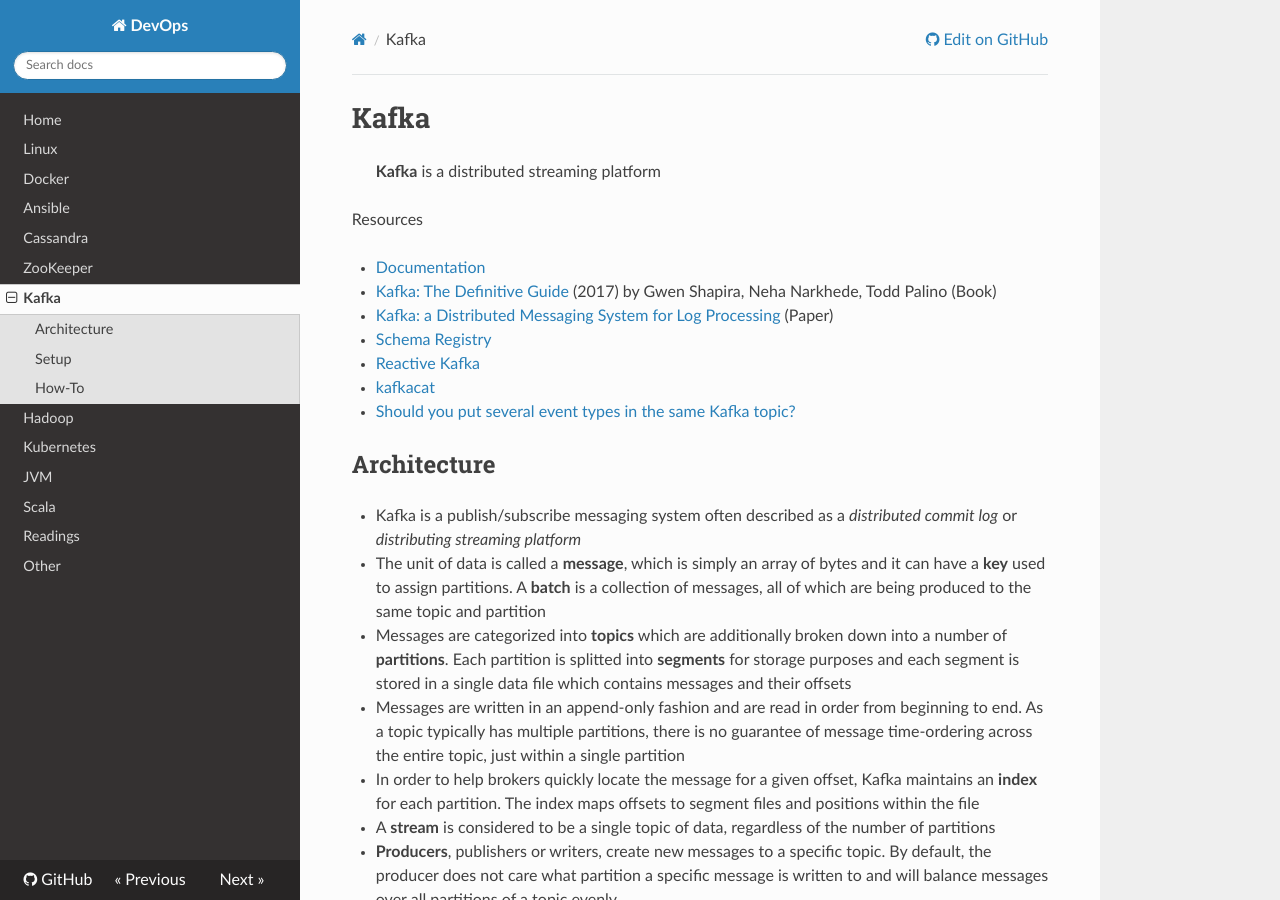
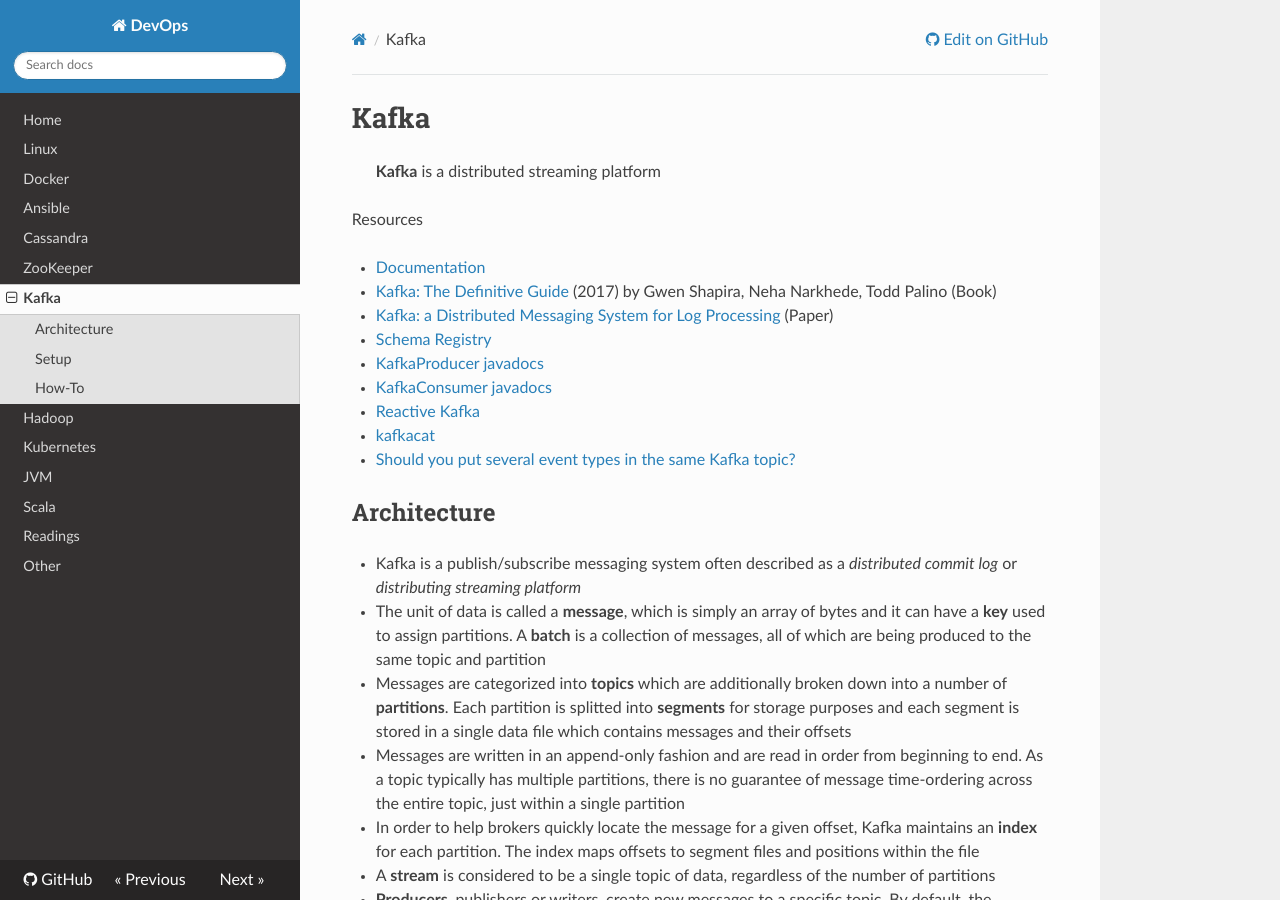
Before and after one commit to niqdev/devops, an MkDocs documentation site: the page built from docs/kafka.md, in a window 1280 px wide and 900 px high. Built offline with MkDocs 1.6.1, drawn with Linux system fonts in a browser that asks for light colours; nearby versions of some CDN libraries; old or Windows-style settings are respelled for this version of MkDocs.

Commit message:
doc: update kafka

```diff
--- a/docs/kafka.md
+++ b/docs/kafka.md
@@ -11,6 +11,10 @@ Resources
 * [Kafka: a Distributed Messaging System for Log Processing](http://notes.stephenholiday.com/Kafka.pdf) (Paper)
 
 * [Schema Registry](https://docs.confluent.io/current/schema-registry/docs/index.html)
+
+* [KafkaProducer javadocs](https://kafka.apache.org/20/javadoc/index.html?org/apache/kafka/clients/producer/KafkaProducer.html)
+
+* [KafkaConsumer javadocs](https://kafka.apache.org/20/javadoc/index.html?org/apache/kafka/clients/consumer/KafkaConsumer.html)
 
 * [Reactive Kafka](https://doc.akka.io/docs/akka-stream-kafka/current/home.html)
 
```
